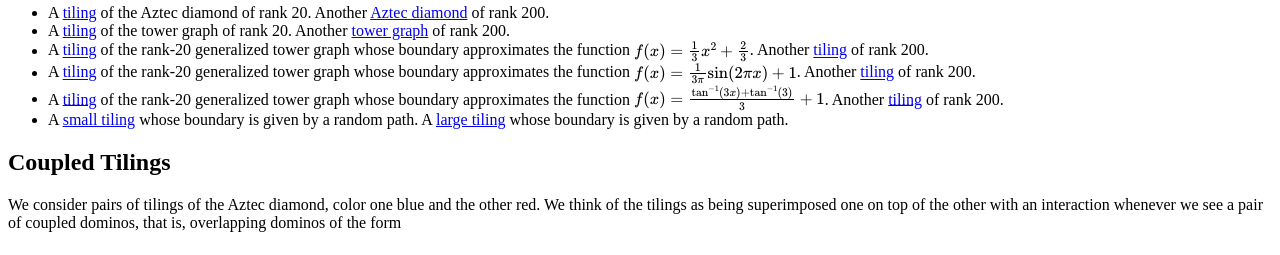
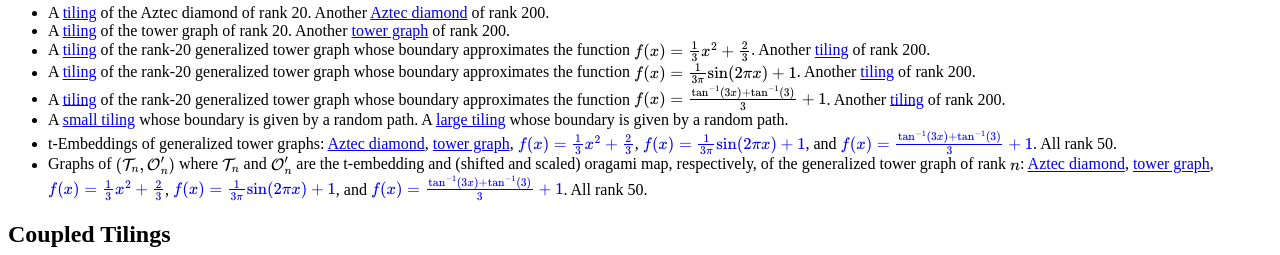
Before and after one commit to davidalipio/davidalipio.github.io, a plain HTML site: page gallery.html in a window 1280 px wide. Shown: the part 800-1055 px from the top of the page. Drawn offline with nearby package versions, Linux system fonts and the light colour scheme.

Commit message:
more sim
Added t-embeddings and maximal surface simulations. Also updated arxiv links.

```diff
--- a/gallery.html
+++ b/gallery.html
@@ -54,6 +54,8 @@
                     <li> A <a href = "images/sin20.png">tiling</a> of the rank-20 generalized tower graph whose boundary approximates the function \(f(x)=\frac{1}{3\pi} \sin(2\pi x)+1\). Another <a href = "images/sin200.png">tiling</a> of rank 200. </li>
                     <li> A <a href = "images/atan20.png">tiling</a> of the rank-20 generalized tower graph whose boundary approximates the function \(f(x)=\frac{\tan^{-1}(3x)+\tan^{-1}(3)}{3} +1\). Another <a href = "images/atan200.png">tiling</a> of rank 200. </li>
                     <li> A <a href = "images/rand20.png">small tiling</a> whose boundary is given by a random path. A <a href = "images/rand200.png">large tiling</a> whose boundary is given by a random path. </li>
+                    <li> t-Embeddings of generalized tower graphs: <a href="images/AD50temb.png">Aztec diamond</a>, <a href="images/tower50temb.png">tower graph</a>, <a href="images/quad50temb.png">\(f(x)=\frac{1}{3}x^2 +\frac{2}{3}\)</a>, <a href="images/sin50temb.png">\(f(x)=\frac{1}{3\pi} \sin(2\pi x)+1\)</a>, and <a href="images/atan50temb.png">\(f(x)=\frac{\tan^{-1}(3x)+\tan^{-1}(3)}{3} +1\)</a>. All rank 50. </li>
+                    <li> Graphs of \((\mathcal{T}_n,\mathcal{O}'_n)\) where \(\mathcal{T}_n\) and \(\mathcal{O}'_n\) are the t-embedding and (shifted and scaled) oragami map, respectively, of the generalized tower graph of rank \(n\): <a href="images/AD50surface.png">Aztec diamond</a>, <a href="images/tower50surface.png">tower graph</a>, <a href="images/quad50surface.png">\(f(x)=\frac{1}{3}x^2 +\frac{2}{3}\)</a>, <a href="images/sin50surface.png">\(f(x)=\frac{1}{3\pi} \sin(2\pi x)+1\)</a>, and <a href="images/atan50surface.png">\(f(x)=\frac{\tan^{-1}(3x)+\tan^{-1}(3)}{3} +1\)</a>. All rank 50. </li> </li>
                 </ul>
 
 
@@ -114,3 +116,8 @@
 
             </body>
 </html>
+
+<!--Show[ListPointPlot3D[data,PlotStyle->{Gray,PointSize[0.003]}],\
+Graphics3D/@({Black,Line[{data[[#1]],data[[#2]]}]}&)@@@pointlist,\
+ViewPoint->{1,1,0.6},ImageSize->1200,Background->White,AxesStyle->\
+Black]*)-->
```
Also changed, not shown: research.html (+1 -1 lines), images/AD50surface.png (added), images/atan50surface.png (added), images/quad50surface.png (added), images/quad50temb.png (added), images/sin50surface.png (added), images/tower50surface.png (added), 6 other files.
